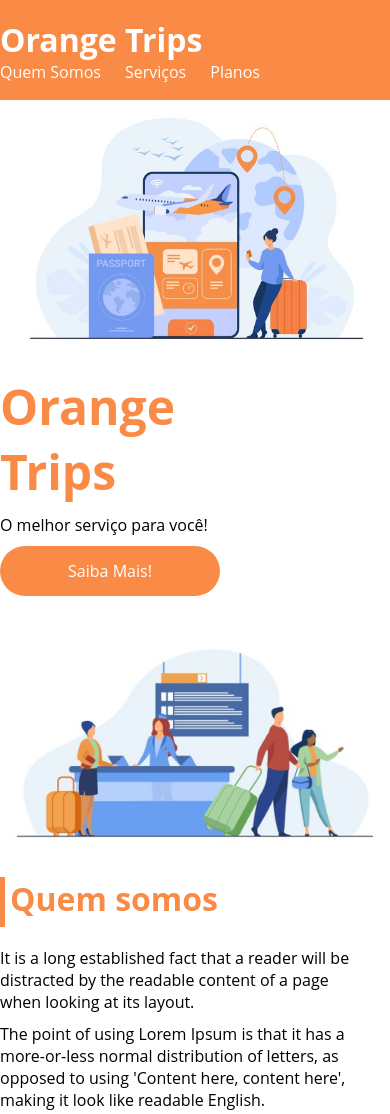
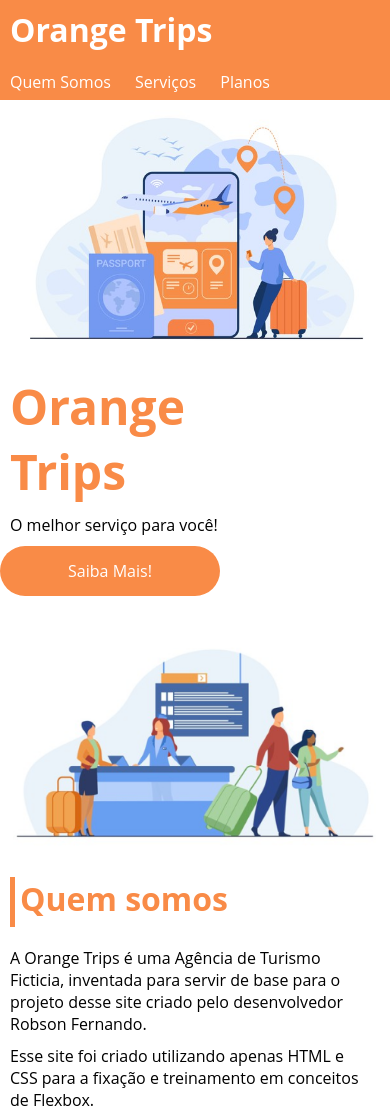
Before and after one commit to Robson-fs97/orange-trips, a plain HTML site: page index.html in a window 390 px wide. Shown: the top 1114 px of the page. Drawn offline with Linux system fonts and the light colour scheme.

Commit message:
mudanças na responsividade

```diff
--- a/index.html
+++ b/index.html
@@ -33,8 +33,8 @@
     <div class="flex-container" id="quem-somos">
         <div>
             <h2>Quem somos</h2>
-            <p>It is a long established fact that a reader will be distracted by the readable content of a page when looking at its layout. </p>
-            <p>The point of using Lorem Ipsum is that it has a more-or-less normal distribution of letters, as opposed to using 'Content here, content here', making it look like readable English.</p>
+            <p>A Orange Trips é uma Agência de Turismo Ficticia, inventada para servir de base para o projeto desse site criado pelo desenvolvedor Robson Fernando.</p>
+            <p>Esse site foi criado utilizando apenas HTML e CSS para a fixação e treinamento em conceitos de Flexbox.</p>
         </div>
 
         <div>
@@ -117,7 +117,7 @@
     <footer>
         <div class="flex-container footer">
             <p>&copy; 2022 CSS Flexbox</p>
-            <p>Desenvolvido por: Robson</p>
+            <p>Desenvolvido por: Robson Fernando</p>
         </div>
 
     </footer>
--- a/style.css
+++ b/style.css
@@ -249,8 +249,30 @@ footer .footer{
 
 /* mobile */
 @media(max-width: 992px){
+
     .flex-container{
         flex-direction: column;
+    }
+
+    .flex-container h1{
+        margin-left: 10px;
+    }
+
+    .flex-container h2{
+        margin-left: 10px;
+    }
+
+    .flex-container h3{
+        margin-left: 10px;
+    }
+
+    .flex-container p{
+        margin-left: 10px;
+    }
+
+    .list-items{
+        margin-top: 20px;
+        margin-left: 10px;
     }
 
     .apresentacao{
@@ -268,6 +290,10 @@ footer .footer{
     #quem-somos img{
         min-width: 320px;
         margin: auto;
+    }
+
+    #planos h2{
+        margin-bottom: 20px;
     }
 
     .list-servicos{
```
